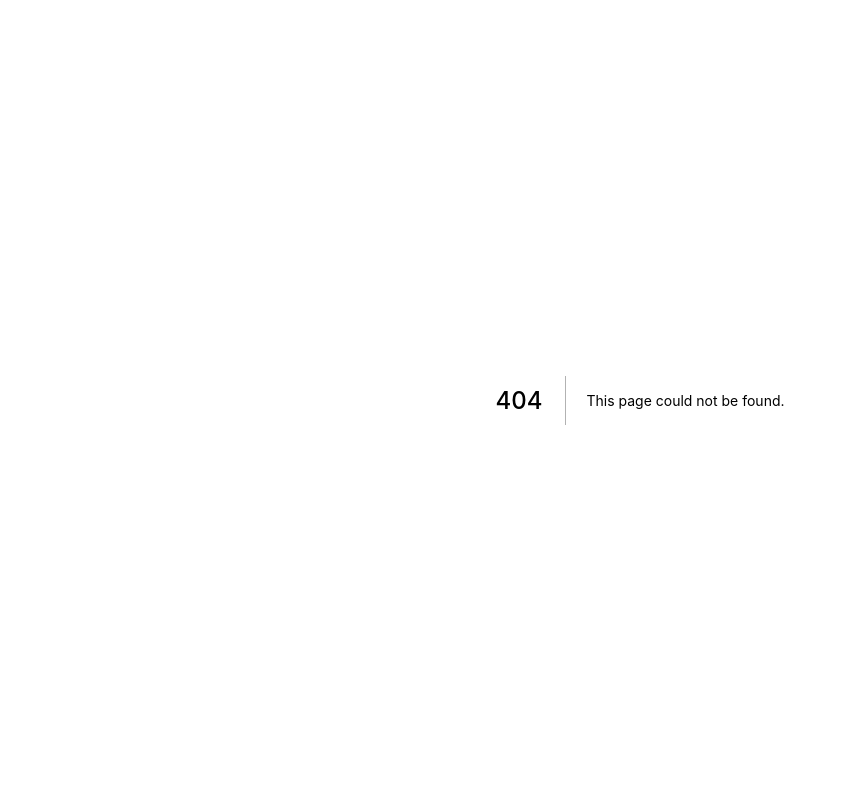
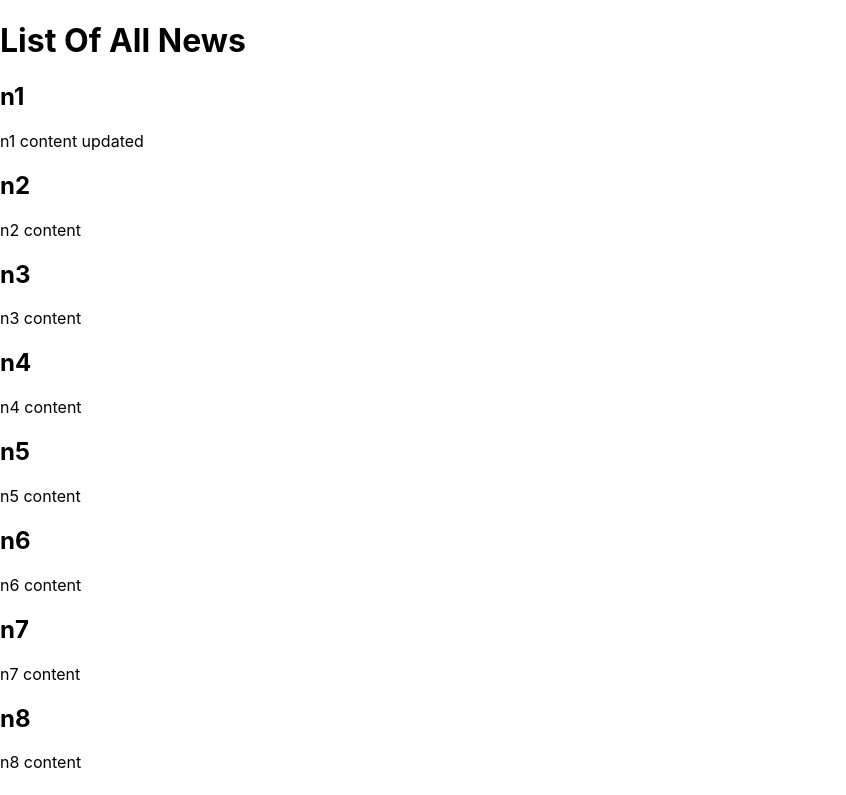
Before and after one commit to itshasnainkhanofficial/nextapp, a Next.js app: page /ssr/news in a window 1280 px wide. Before the commit this address had no page. Shown: the top 795 px of the page, without its empty margins (0-846 px from the left). Built offline with nearby package versions, Linux system fonts and the light colour scheme; data requests are answered from the project's data file.

Commit message:
second category server side rendering done alhamdulillah

```diff
--- a/db.json
+++ b/db.json
@@ -11,6 +11,18 @@
       { "id": 9, "title": "p9", "price": 55000 , "description" : "p9 description" },
       { "id": 10, "title": "p10", "price": 55000 , "description" : "p10 description" },
       { "id": 100, "title": "p100", "price": 55000 , "description" : "p1000 updated description" }
+    ],
+    "news" : [
+      { "id": 1, "title": "n1", "content": "n1 content updated" , "category" : "sports" },
+      { "id": 2, "title": "n2", "content": "n2 content" , "category" : "science" },
+      { "id": 3, "title": "n3", "content": "n3 content" , "category" : "entertainment" },
+      { "id": 4, "title": "n4", "content": "n4 content" , "category" : "entertainment" },
+      { "id": 5, "title": "n5", "content": "n5 content" ,  "category" : "sports" },
+      { "id": 6, "title": "n6", "content": "n6 content" , "category" : "science" },
+      { "id": 7, "title": "n7", "content": "n7 content" , "category" : "science" },
+      { "id": 8, "title": "n8", "content": "n8 content" , "category" : "entertainment" },
+      { "id": 9, "title": "n9", "content": "n9 content" , "category" : "sports" },
+      { "id": 10, "title": "n10", "content": "n10 content" , "category" : "science" }
     ]
 
 }
--- /dev/null
+++ b/pages/ssr/news/index.js
@@ -0,0 +1,37 @@
+
+function NewsArticalList( {articals} ) {
+    return (
+        <div>
+            <h1>List Of All News</h1>
+            {
+                articals.map(
+                    articale => {
+                        return (
+                            <div key={articale.id}>
+                                <h2>{articale.title}</h2>
+                                <p>{articale.content}</p>
+                            </div>
+                        )
+                    }
+                )
+            }
+        </div>
+    )
+}
+
+export default NewsArticalList
+
+
+export async function getServerSideProps(){
+    console.log('Getting all news')
+    const news = await fetch('http://localhost:4000/news')
+    const newsjson = await news.json()
+
+    return {
+
+        props : {
+            articals : newsjson
+        }
+
+    }
+}
```
Also changed, not shown: pages/ssr/news/[category].js (added, +45 -0 lines).
